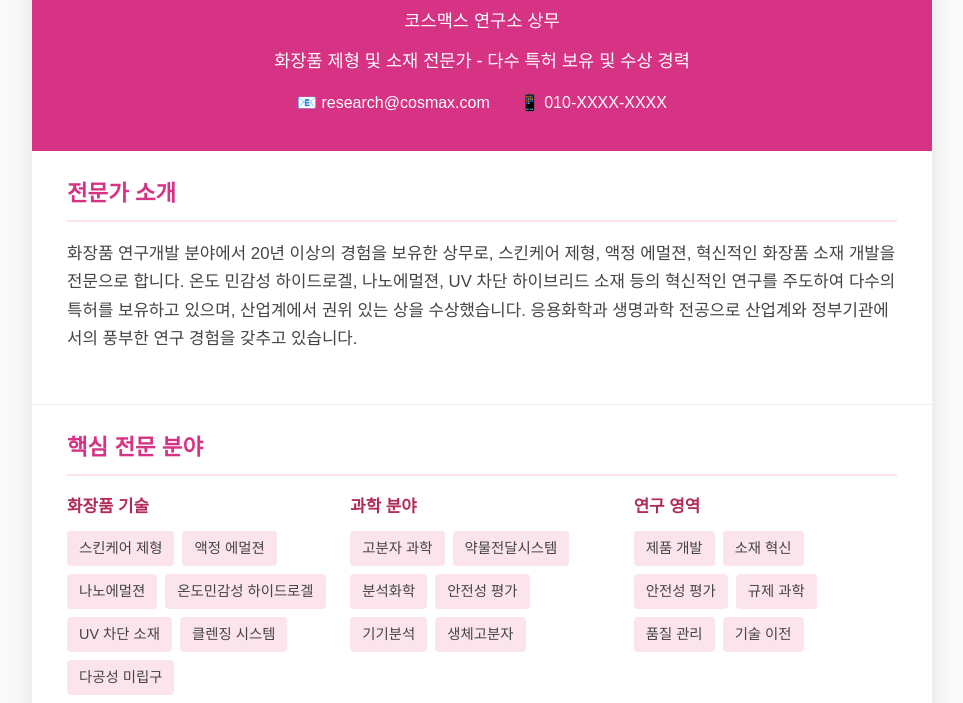
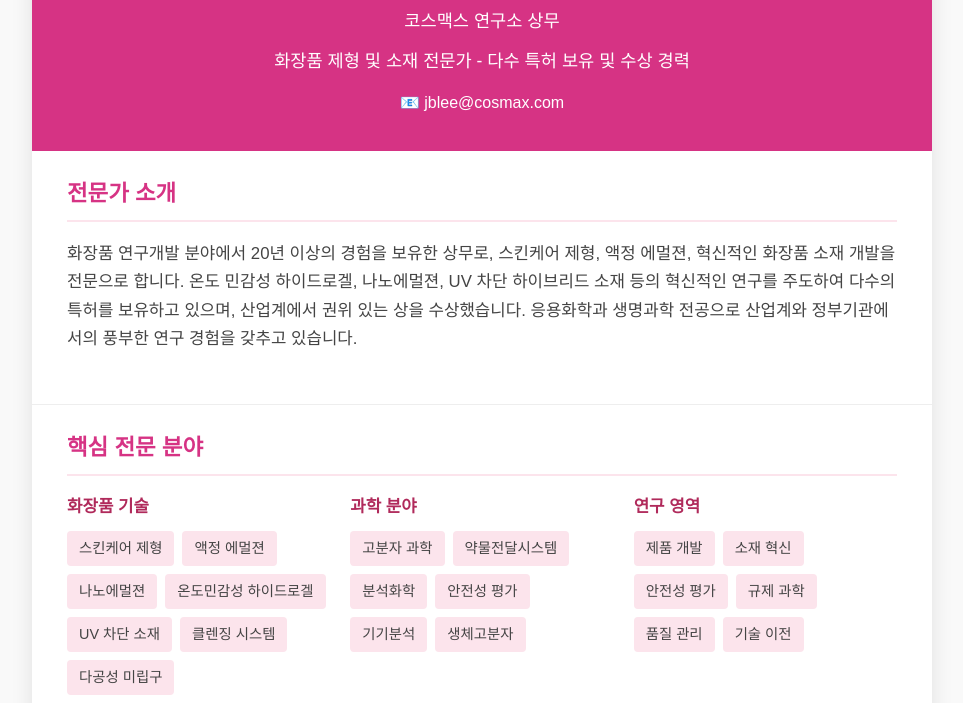
Before and after one commit to suwonoma/CV, a plain HTML site: page resume-korean.html in a window 1280 px wide. Shown: the part 97-800 px from the top of the page, without its empty margins (158-1121 px from the left). Drawn offline with Linux system fonts and the light colour scheme.

Commit message:
Update resume-korean.html

```diff
--- a/resume-korean.html
+++ b/resume-korean.html
@@ -258,11 +258,9 @@
             <div class="tagline">화장품 제형 및 소재 전문가 - 다수 특허 보유 및 수상 경력</div>
             <div class="contact-info">
                 <div class="contact-item">
-                    📧 research@cosmax.com
+                    📧 jblee@cosmax.com
                 </div>
-                <div class="contact-item">
-                    📱 010-XXXX-XXXX
-                </div>
+
             </div>
         </header>
 
```
